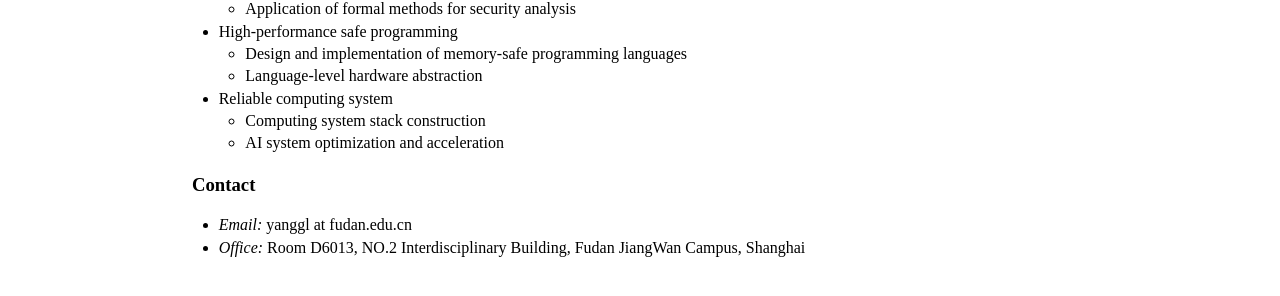
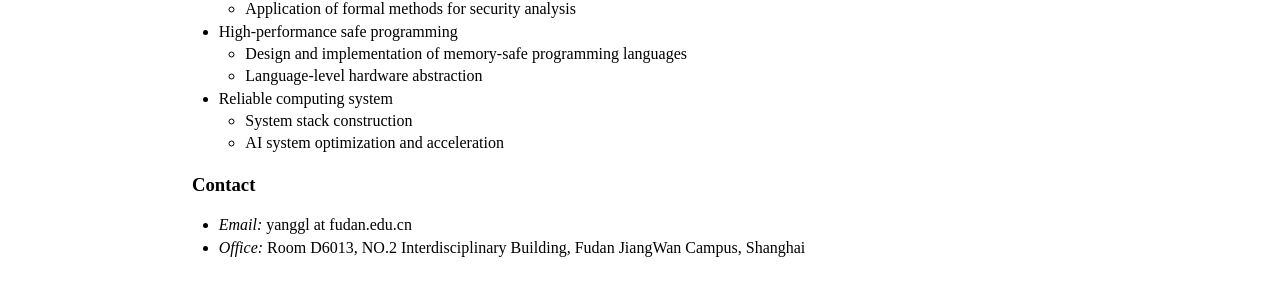
Before and after one commit to yang-guangliang/yang-guangliang.github.io, a Jekyll site: the page built from index.md, in a window 1280 px wide. Shown: the part 278-574 px from the top of the page. Built offline with Jekyll 4.4.1, drawn with Linux system fonts in a browser that asks for light colours.

Commit message:
Update index.md

```diff
--- a/index.md
+++ b/index.md
@@ -18,7 +18,7 @@ Our research at SSR is dedicated to constructing and advancing reliable and secu
    - Design and implementation of memory-safe programming languages
    - Language-level hardware abstraction
 - Reliable computing system
-   - Computing system stack construction
+   - System stack construction
    - AI system optimization and acceleration
 
 ### Contact
```
